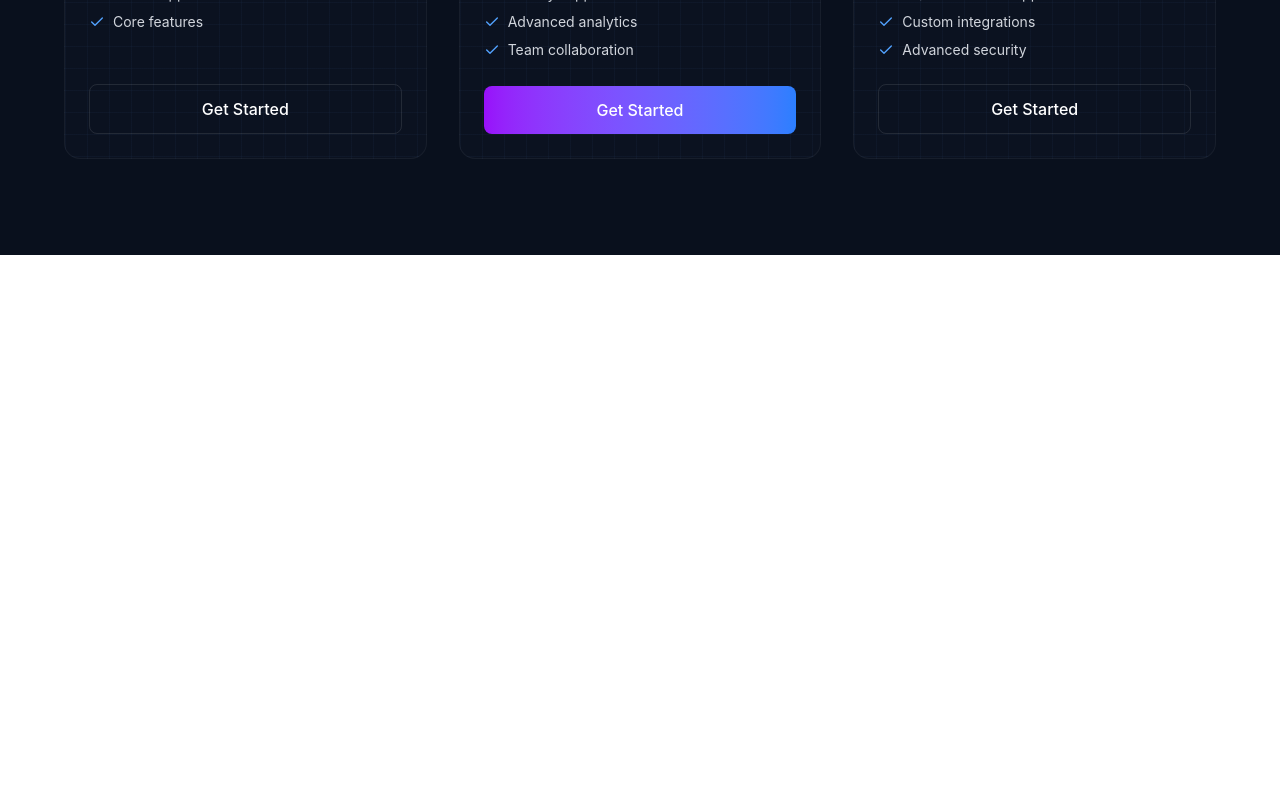
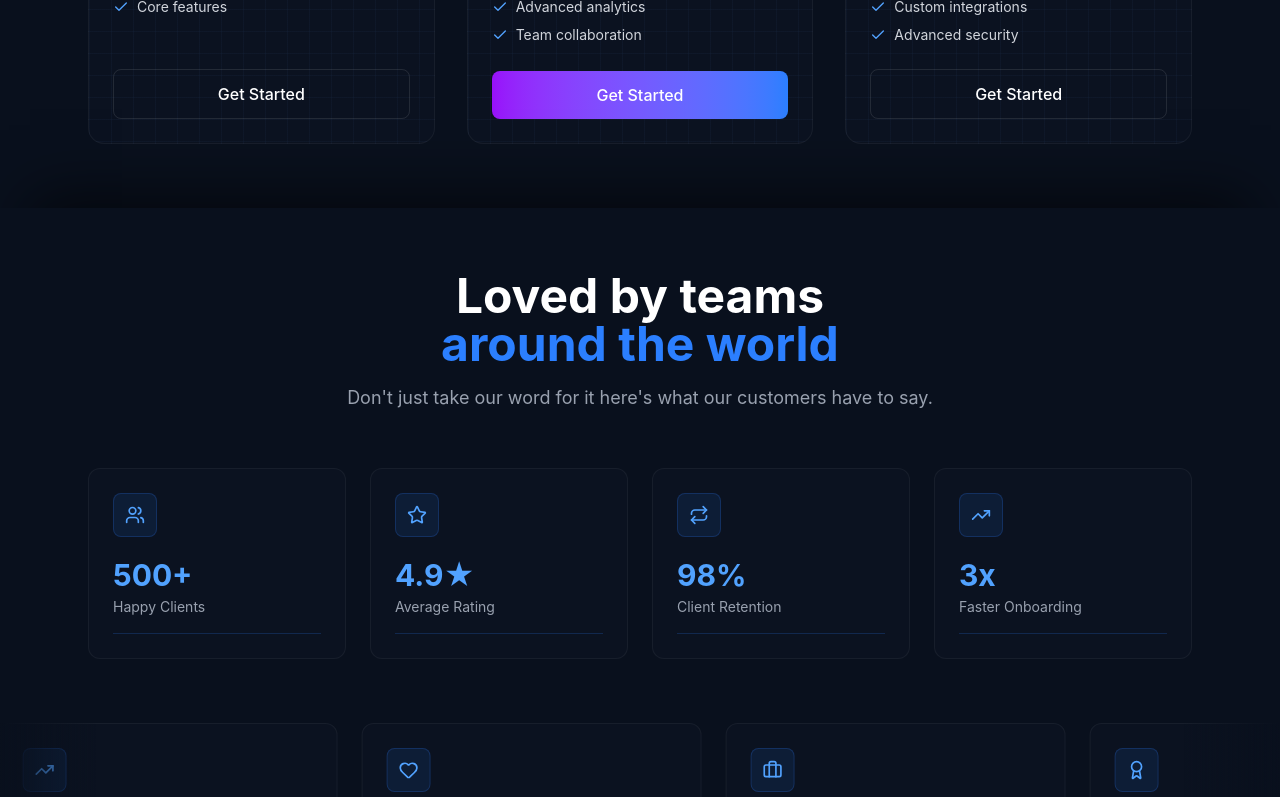
Before and after one commit to adeelmofficial0-collab/nova-saas, a React (Vite) app: page / in a window 1280 px wide. Shown: the part 2000-2797 px from the top of the page. Before the commit the page ends 2255 px from the top, so only its background shows below. Built offline with nearby package versions, Linux system fonts and the light colour scheme.

Commit message:
add testimonials section and refactor components for improved accessibility and code quality

```diff
--- a/src/App.jsx
+++ b/src/App.jsx
@@ -3,15 +3,17 @@ import Navbar from './components/Navbar'
 import Hero from './components/Hero'
 import Features from './components/Features'
 import Pricing from './components/Pricing'
+import Testimonials from './components/Testimonials'
 
 const App = () => {
   return (
-    <div>
+    <div className="bg-white dark:bg-[#080E1A] min-h-screen">
       <>
         <Navbar />
         <Hero />
         <Features />
         <Pricing />
+        <Testimonials />
       </>
     </div>
   )
--- a/src/components/Features.jsx
+++ b/src/components/Features.jsx
@@ -40,7 +40,7 @@ const fadeInUp = {
 };
 
 const cardClasses =
-    "relative bg-[#0B1220] border border-white/5 rounded-xl p-6 text-left hover:border-blue-500/30 transition-colors duration-300";
+    "relative bg-gray-50 dark:bg-[#0B1220] border border-gray-200 dark:border-white/5 rounded-xl p-6 text-left hover:border-blue-500/30 transition-colors duration-300";
 
 const Features = () => {
     return (
@@ -51,26 +51,26 @@ const Features = () => {
             viewport={{ once: false, amount: 0.15 }}
             variants={fadeInUp}
             transition={{ duration: 0.7, ease: "easeInOut" }}
-            className="relative bg-white dark:bg-[#09101D] px-6 py-24 transition-colors overflow-hidden"
+            className="relative bg-white dark:bg-[#09101D] px-4 sm:px-6 py-16 md:py-24 transition-colors overflow-hidden"
         >
             <span
                 aria-hidden="true"
-                className="pointer-events-none select-none absolute top-10 left-1/2 -translate-x-1/2 text-[8rem] md:text-[12rem] font-black tracking-[0.3em] text-blue-500/[0.06] whitespace-nowrap"
+                className="pointer-events-none select-none absolute top-6 sm:top-10 left-1/2 -translate-x-1/2 text-[4rem] sm:text-[8rem] md:text-[12rem] font-black tracking-[0.2em] sm:tracking-[0.3em] text-blue-500/[0.06] whitespace-nowrap"
             >
                 TRUSTED
             </span>
 
             <div className="relative max-w-6xl mx-auto text-center">
-                <h2 className="text-3xl md:text-5xl font-bold text-gray-900 dark:text-white">
+                <h2 className="text-2xl sm:text-3xl md:text-5xl font-bold text-gray-900 dark:text-white">
                     Everything you need to{" "}
                     <span className="block text-blue-500">scale</span>
                 </h2>
-                <p className="text-gray-600 dark:text-gray-400 text-base md:text-lg max-w-2xl mx-auto mt-4">
+                <p className="text-gray-600 dark:text-gray-400 text-sm sm:text-base md:text-lg max-w-2xl mx-auto mt-4">
                     Powerful features designed to help modern teams move faster and work smarter.
                 </p>
             </div>
 
-            <div className="relative grid grid-cols-1 md:grid-cols-2 lg:grid-cols-3 gap-6 max-w-6xl mx-auto mt-16">
+            <div className="relative grid grid-cols-1 md:grid-cols-2 lg:grid-cols-3 gap-6 max-w-6xl mx-auto mt-12 md:mt-16">
                 {trustPoints.map(({ icon: Icon, title, description }, index) => (
                     <motion.div
                         key={title}
--- a/src/components/Hero.jsx
+++ b/src/components/Hero.jsx
@@ -6,7 +6,7 @@ const Hero = () => {
             id="home"
             className="relative bg-white dark:bg-[#09101D] px-6 py-24 text-center transition-colors overflow-hidden"
         >
-              <HeroBackground />
+            <HeroBackground />
 
             <h1 className="text-4xl md:text-6xl font-bold text-gray-900 dark:text-white leading-tight relative z-10">
                 Build Faster Scale Smarter <br />
--- /dev/null
+++ b/src/components/Testimonials.jsx
@@ -0,0 +1,131 @@
+import { Star, Users, TrendingUp, Repeat, Briefcase, Rocket, Award, Heart } from "lucide-react";
+import "../styles/Testimonials.css";
+
+const testimonials = [
+    {
+        name: "Sarah Mitchell",
+        role: "Product Manager, Nimbus",
+        quote: "This platform completely changed how our team collaborates. We shipped features twice as fast.",
+        rating: 5,
+        icon: Rocket,
+    },
+    {
+        name: "David Chen",
+        role: "CTO, Brightloop",
+        quote: "The analytics dashboard alone paid for itself. We finally have real visibility into growth.",
+        rating: 5,
+        icon: TrendingUp,
+    },
+    {
+        name: "Amelia Torres",
+        role: "Founder, Studio Wave",
+        quote: "Support has been outstanding — every question answered within minutes.",
+        rating: 5,
+        icon: Heart,
+    },
+    {
+        name: "Michael Reyes",
+        role: "Engineering Lead, Pivotal",
+        quote: "Integration took less than a day. The documentation is the clearest I've worked with.",
+        rating: 5,
+        icon: Briefcase,
+    },
+    {
+        name: "Lena Osei",
+        role: "Operations Director, Fieldstack",
+        quote: "We evaluated four other tools before this one. Nothing else came close on ease of use.",
+        rating: 5,
+        icon: Award,
+    },
+];
+
+const stats = [
+    { icon: Users, value: "500+", label: "Happy Clients" },
+    { icon: Star, value: "4.9★", label: "Average Rating" },
+    { icon: Repeat, value: "98%", label: "Client Retention" },
+    { icon: TrendingUp, value: "3x", label: "Faster Onboarding" },
+];
+
+const marqueeItems = [...testimonials, ...testimonials];
+
+const TestimonialCard = ({ name, role, quote, rating, icon: Icon }) => (
+    <article className="group shrink-0 w-[280px] sm:w-[340px] h-[280px] sm:h-[300px] flex flex-col bg-gray-50 dark:bg-[#0B1220] border border-gray-200 dark:border-white/5 rounded-xl p-5 sm:p-6 text-left hover:border-blue-500/30 hover:scale-[1.03] transition-all duration-300">
+        <div className="w-11 h-11 rounded-lg bg-blue-500/10 border border-blue-500/20 flex items-center justify-center mb-5">
+            <Icon size={20} className="text-blue-400" aria-hidden="true" />
+        </div>
+
+        <div className="flex items-center gap-1 mb-3" aria-label={`Rated ${rating} out of 5`}>
+            {Array.from({ length: rating }).map((_, i) => (
+                <Star key={i} size={14} className="text-blue-400 fill-blue-400" aria-hidden="true" />
+            ))}
+        </div>
+
+        <blockquote className="text-gray-700 dark:text-gray-300 text-sm leading-relaxed">
+            {quote}
+        </blockquote>
+
+        <footer className="mt-auto">
+            <div className="h-px w-full bg-blue-500/20 mb-4 overflow-hidden">
+                <div className="h-full w-full bg-blue-400 origin-left scale-x-0 group-hover:scale-x-100 transition-transform duration-700 ease-out" />
+            </div>
+
+            <cite className="block text-sm font-semibold text-gray-900 dark:text-white not-italic">
+                {name}
+            </cite>
+
+            <p className="text-xs text-gray-500 dark:text-gray-500">
+                {role}
+            </p>
+        </footer>
+    </article>
+);
+
+const StatCard = ({ icon: Icon, value, label }) => (
+    <div className="bg-gray-50 dark:bg-[#0B1220] border border-gray-200 dark:border-white/5 rounded-xl p-5 sm:p-6 text-left hover:border-blue-500/30 transition-colors duration-300">
+        <div className="w-11 h-11 rounded-lg bg-blue-500/10 border border-blue-500/20 flex items-center justify-center mb-5">
+            <Icon size={20} className="text-blue-400" aria-hidden="true" />
+        </div>
+        <p className="text-3xl font-bold text-blue-500 dark:text-blue-400 mb-1">{value}</p>
+        <p className="text-sm text-gray-600 dark:text-gray-400 mb-4">{label}</p>
+        <div className="h-px w-full bg-blue-500/20" />
+    </div>
+);
+
+const Testimonials = () => {
+    return (
+        <section
+            id="testimonials"
+            className="relative bg-white dark:bg-[#09101D] py-10 sm:py-16 overflow-hidden transition-colors
+                       shadow-[0_-40px_60px_-30px_rgba(0,0,0,0.08)] dark:shadow-[0_-40px_60px_-30px_rgba(0,0,0,0.6)]"
+        >
+            <header className="relative max-w-6xl mx-auto text-center px-4 sm:px-6">
+                <h2 className="text-2xl sm:text-3xl md:text-5xl font-bold text-gray-900 dark:text-white">
+                    Loved by teams{" "}
+                    <span className="block text-blue-500">around the world</span>
+                </h2>
+                <p className="text-gray-600 dark:text-gray-400 text-sm sm:text-base md:text-lg max-w-2xl mx-auto mt-4">
+                    Don't just take our word for it here's what our customers have to say.
+                </p>
+            </header>
+
+            <div className="relative grid grid-cols-2 md:grid-cols-4 gap-4 sm:gap-6 max-w-6xl mx-auto mt-12 md:mt-14 px-4 sm:px-6">
+                {stats.map((stat) => (
+                    <StatCard key={stat.label} {...stat} />
+                ))}
+            </div>
+
+            <div className="relative mt-12 md:mt-16">
+                <div className="pointer-events-none absolute inset-y-0 left-0 w-16 sm:w-24 bg-gradient-to-r from-white dark:from-[#09101D] to-transparent z-10" />
+                <div className="pointer-events-none absolute inset-y-0 right-0 w-16 sm:w-24 bg-gradient-to-l from-white dark:from-[#09101D] to-transparent z-10" />
+
+                <div className="marquee-track flex gap-4 sm:gap-6 w-max">
+                    {marqueeItems.map((testimonial, index) => (
+                        <TestimonialCard key={`${testimonial.name}-${index}`} {...testimonial} />
+                    ))}
+                </div>
+            </div>
+        </section>
+    );
+};
+
+export default Testimonials;
--- /dev/null
+++ b/src/styles/Testimonials.css
@@ -0,0 +1,16 @@
+@keyframes marquee-scroll {
+    from {
+        transform: translateX(0);
+    }
+    to {
+        transform: translateX(-50%);
+    }
+}
+
+.marquee-track {
+    animation: marquee-scroll 30s linear infinite;
+}
+
+.marquee-track:hover {
+    animation-play-state: paused;
+}
```
Also changed, not shown: src/components/Navbar.jsx (+14 -6 lines), src/components/Pricing.jsx (+9 -8 lines).
